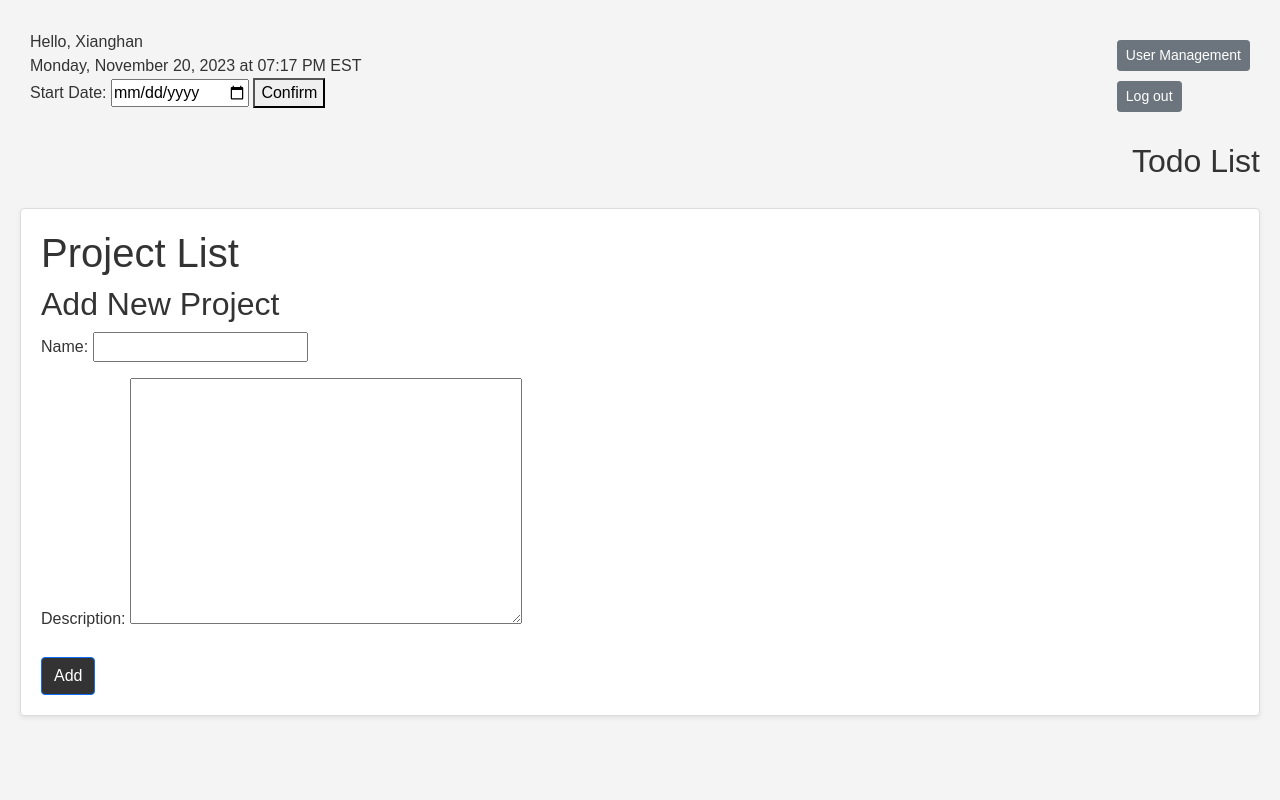
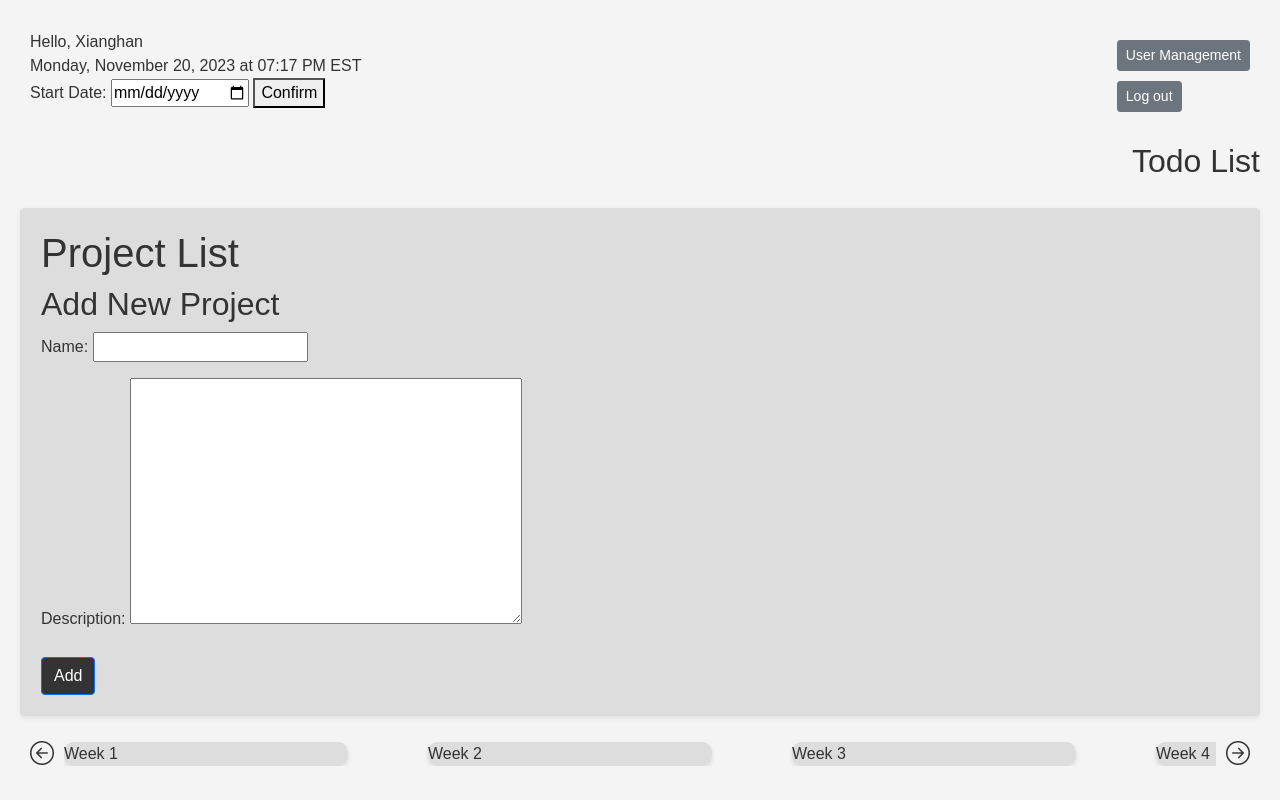
Before and after one commit to tanx25/ProjectManage, a Django app: page /projects/ in a window 1280 px wide. Run offline with Django 4.2, Linux system fonts and the light colour scheme; a user stored in the database is signed in; data comes from the database, SQL or seed files in the repository; both versions use the stored data as it was after the commit; some libraries are stand-ins or nearby versions.

Commit message:
Adding a week bar

```diff
--- a/projects/templates/projects/project_list.html
+++ b/projects/templates/projects/project_list.html
@@ -6,6 +6,7 @@
     <meta name="viewport" content="width=device-width, initial-scale=1.0">
     <title>SEED-Projects</title>
     <link href="https://cdn.jsdelivr.net/npm/bootstrap@5.1.3/dist/css/bootstrap.min.css" rel="stylesheet">
+    <link href="https://cdn.jsdelivr.net/npm/bootstrap-icons@1.9.0/font/bootstrap-icons.css" rel="stylesheet">
     <style>
 body {
             font-family: 'Arial', sans-serif;
@@ -27,7 +28,7 @@ body {
             margin-bottom: 20px;
         }
         .project-container {
-            background-color: #fff;
+            background-color: #dddddd;
             border: 1px solid #ddd;
             border-radius: .25rem;
             box-shadow: 0 .125rem .25rem rgba(0,0,0,.075);
@@ -42,7 +43,7 @@ body {
             box-shadow: 0 2px 5px rgba(0, 0, 0, 0.1);
         }
         .list-group-item {
-            background-color: #f9f9f9;
+            background-color: white;
             margin-bottom: 5px;
             padding: 10px;
             border-radius: 4px;
@@ -55,6 +56,42 @@ body {
         }
         .btn-danger {
             background-color: #333;
+        }
+        .week-container {
+            display: flex;
+            align-items: center;
+            overflow-x: hidden;
+            white-space: nowrap;
+        }
+        .week-scroll {
+            display: flex;
+            overflow-x: auto;
+            scroll-behavior: smooth;
+            margin: 0;
+            padding: 0;
+           }
+        .week-arrow {
+            cursor: pointer;
+            font-size: 24px;
+            color: #333;
+            margin: 0 10px;
+            display: flex;
+            align-items: center;
+            justify-content: center;
+        }
+        .week-arrow:hover {
+            color: #007bff;
+            text-shadow: 0px 0px 8px rgba(0,123,255,0.5);
+        }
+        .week {
+            flex: 0 0 calc(100% / 3 - 100px);
+            width: calc(100% / 3);
+            margin-right: 80px;
+            background-color: #dddddd;
+            border-radius: 10px;
+            padding: 0px;
+            box-shadow: 0 2px 5px rgba(0, 0, 0, 0.1);
+
         }
     </style>
 
@@ -92,6 +129,7 @@ body {
                 timeDifference.innerText = "";
             }
         }
+
     </script>
 </head>
 <body>
@@ -195,9 +233,44 @@ body {
     </div>
 </div>
 
+<div class="week-container">
+
+        <div class="week-arrow" onclick="scrollWeeks('left')">
+            <i class="bi bi-arrow-left-circle"></i>
+        </div>
+
+        <div class="week-scroll">
+
+            {% for week in "1234567890" %}
+
+                <div class="week">
+                    <div class="week-header">Week {{ week }}</div>
+                    {% for project in projects %}
+                    <div>{{ project.name }}</div>
+                    {% endfor %}
+                </div>
+            {% endfor %}
+        </div>
+        <div class="week-arrow" onclick="scrollWeeks('right')">
+            <i class="bi bi-arrow-right-circle"></i>
+        </div>
+</div>
+
 <script> Time() ; </script>
 <script> StartDate() ; </script>
 <script> calculateWeekDifference() ; </script>
+<script>
+
+    function scrollWeeks(direction) {
+        var container = document.querySelector('.week-scroll');
+        var scrollAmount = container.offsetWidth / 3;
+        if (direction === 'left') {
+        container.scrollLeft -= scrollAmount;
+    } else {
+        container.scrollLeft += scrollAmount;
+    }
+}
+</script>
 
 </body>
 </html>
```
Also changed, not shown: db.sqlite3, projects/views.py (line endings or trailing spaces).
